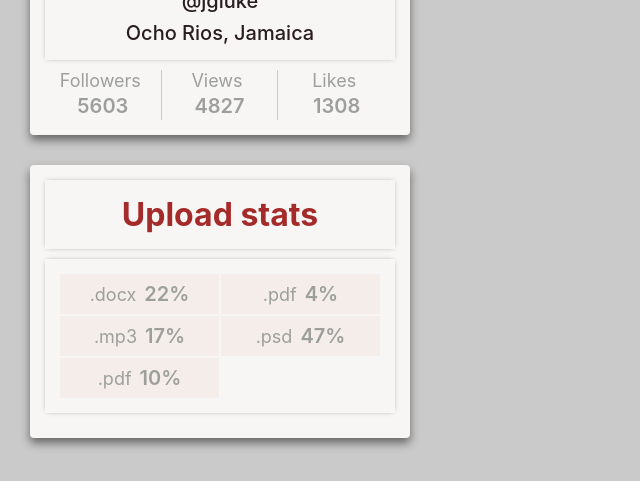
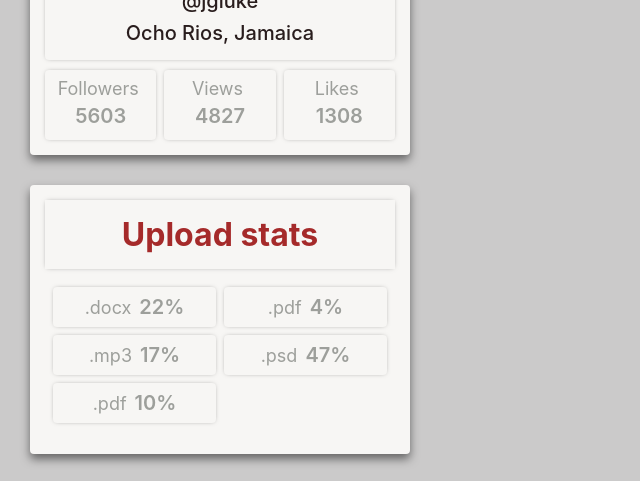
Before and after one commit to Zina88/goit-react-hw-01-components, a React (Create React App) app: page / in a window 1280 px wide. Shown: the part 370-851 px from the top of the page, without its empty margins (0-640 px from the left). Built offline with nearby package versions, Linux system fonts and the light colour scheme.

Commit message:
fix style

```diff
--- a/src/components/Profile/Profile.module.css
+++ b/src/components/Profile/Profile.module.css
@@ -8,6 +8,7 @@
 }
 .description {
   box-shadow: 0px 0 5px -2px rgba(0, 0, 0, 0.5);
+  border-radius: 4px;
   padding: 15px;
   margin-bottom: 10px;
 }
@@ -36,14 +37,18 @@
 }
 .stats {
   display: grid;
+  grid-gap: 8px;
   grid-template-columns: repeat(3, 1fr);
-  height: 50px;
+  height: 70px;
 }
 
 .stats > li {
-  border-right: 1px solid #ccc;
+  /* border-right: 1px solid #ccc; */
   display: grid;
   text-align: center;
+  box-shadow: 0px 0 5px -2px rgba(0, 0, 0, 0.5);
+  border-radius: 4px;
+  padding: 8px;
 }
 
 .stats > li:last-child {
--- a/src/components/Statistics/Statistics.module.css
+++ b/src/components/Statistics/Statistics.module.css
@@ -16,15 +16,15 @@
   font-weight: 700;
 }
 .statList {
-  box-shadow: 0px 0 5px -2px rgba(0, 0, 0, 0.5);
-  padding: 15px;
-  margin-bottom: 10px;
+  padding: 8px;
+  margin-bottom: 8px;
   display: grid;
   grid-template-columns: repeat(2, 1fr);
-  grid-gap: 2px;
+  grid-gap: 8px;
 }
 .item {
-  background-color: rgb(245, 237, 233);
+  box-shadow: 0px 0 5px -2px rgba(0, 0, 0, 0.5);
+  border-radius: 4px;
   height: 40px;
   display: flex;
   justify-content: center;
```
